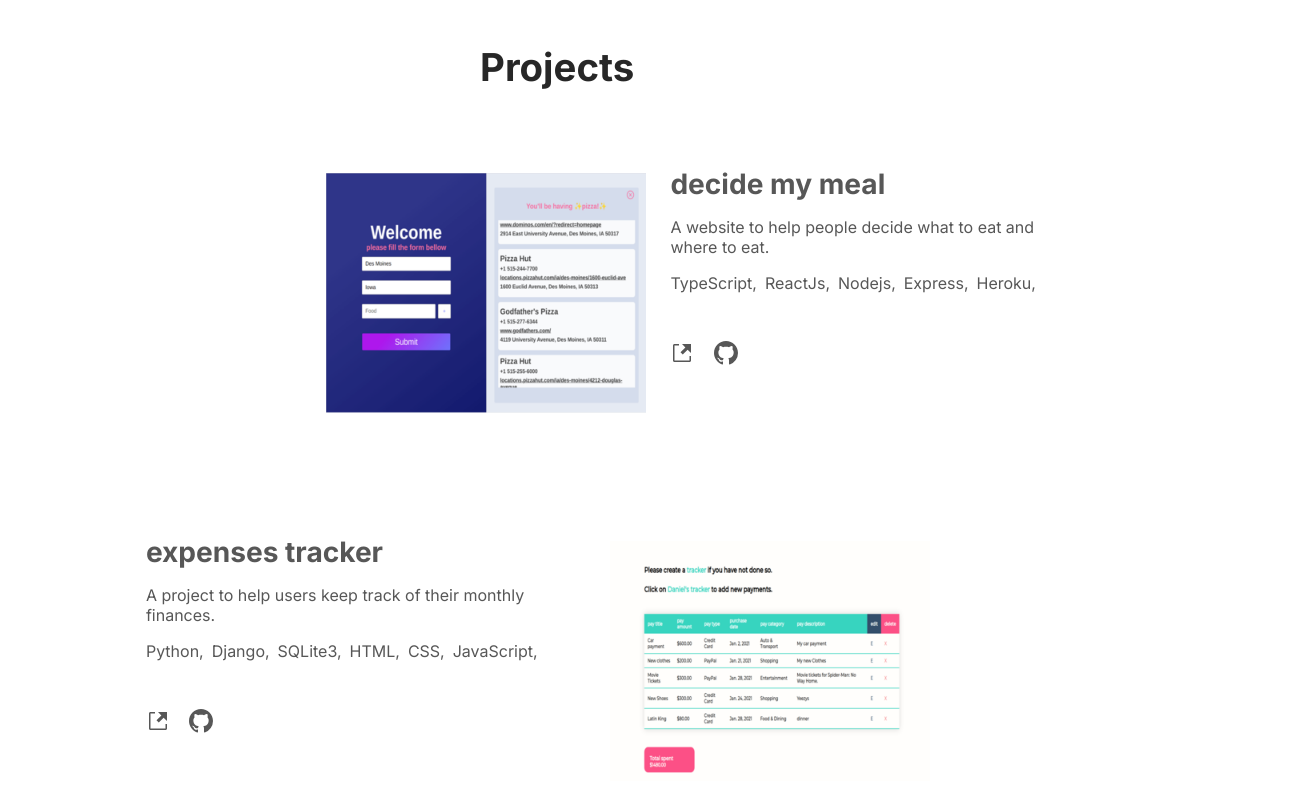
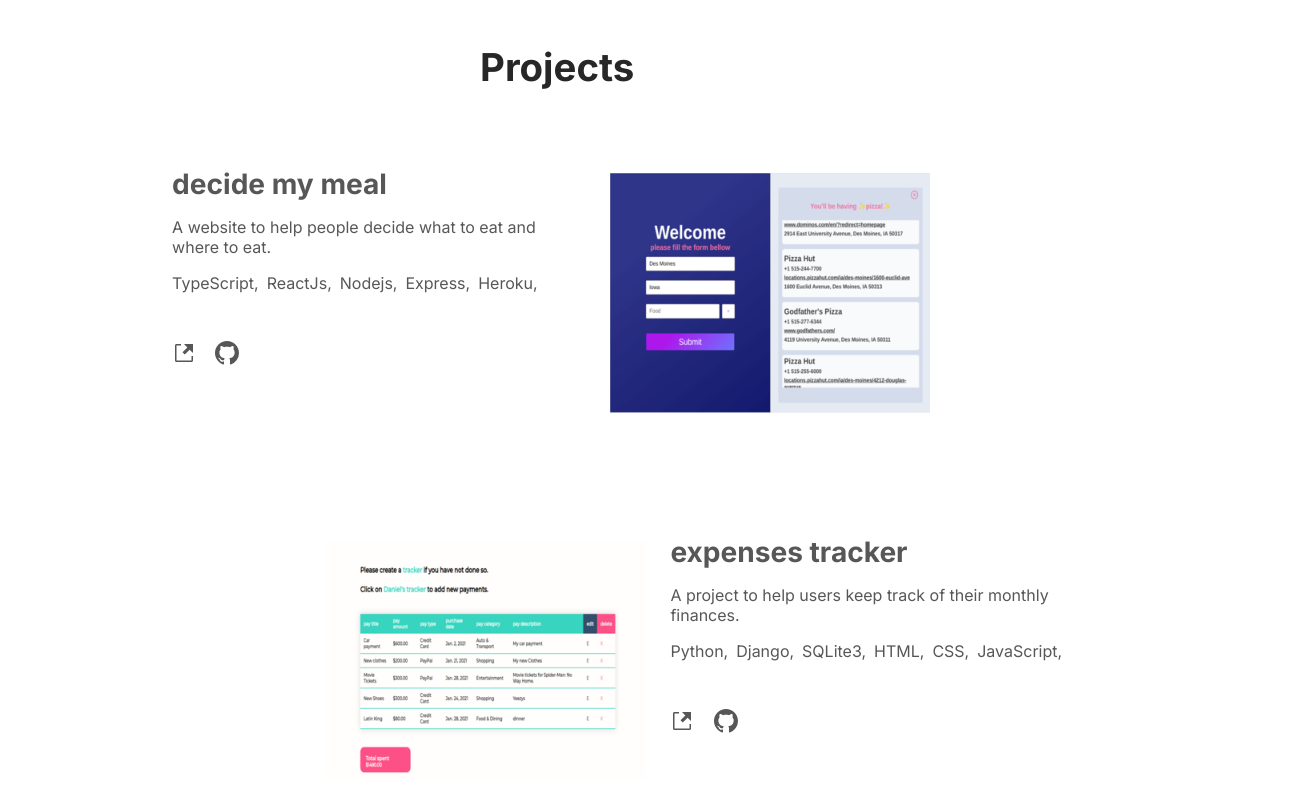
Before and after one commit to dndanli/dndanli-portfolio-v2, a React (Create React App) app in the folder dndanli-portfolio/: page / in a window 1280 px wide. Shown: the part 2060-2860 px from the top of the page, 1311 px wide, since content can reach past the window. Built offline with nearby package versions, Linux system fonts and the light colour scheme.

Commit message:
added wrapper

```diff
--- a/dndanli-portfolio/src/Components/Projects/Projects.tsx
+++ b/dndanli-portfolio/src/Components/Projects/Projects.tsx
@@ -9,6 +9,7 @@ const Projects = ({ className }: ProjectsProp) => {
   return (
     <div className={className} id="all-projects">
       <h2 id="projects-title">Projects</h2>
+      <div className="projects-wrapper">
         {ProjectsData.map((project) => {
           return (
             <StyledProjectBlock
@@ -22,6 +23,7 @@ const Projects = ({ className }: ProjectsProp) => {
           );
         })}
       </div>
+    </div>
   );
 };
 
```
Lines whose indentation alone changed are shown as unchanged.
